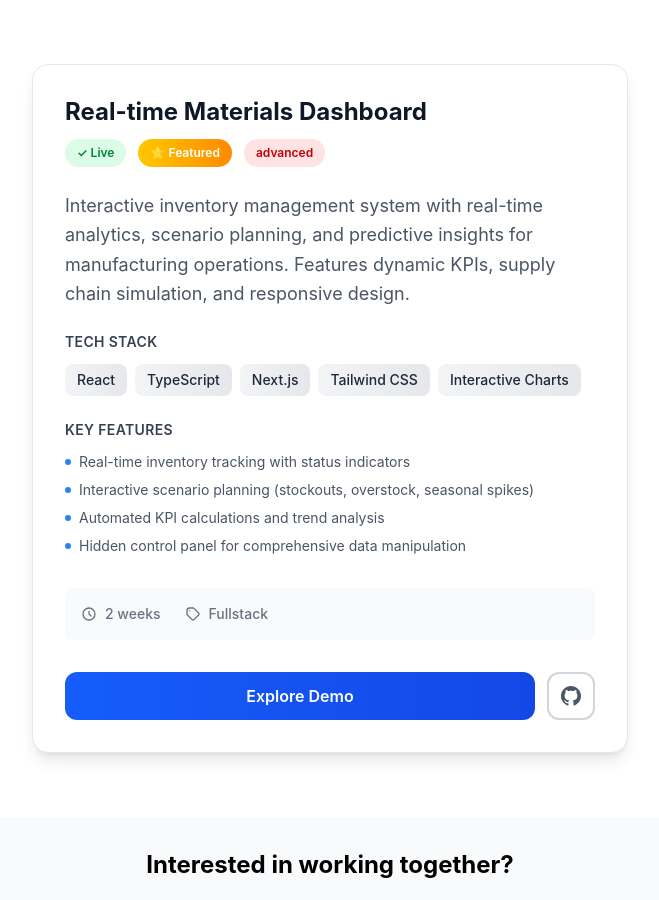
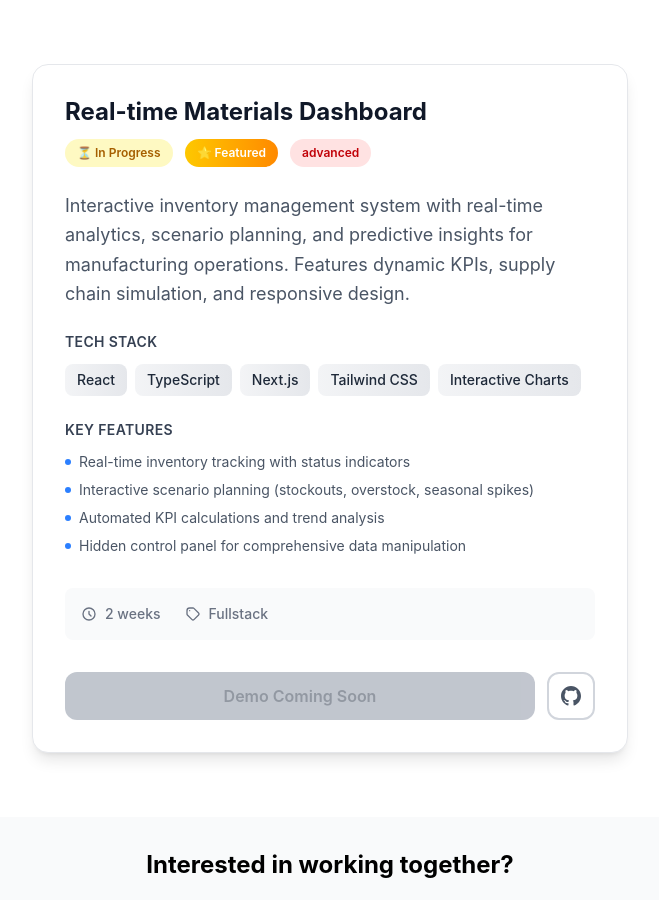
Before and after one commit to dillon-shearer/dillon-shearer-website, a Next.js app: page /demos in a window 1280 px wide. Shown: the part 240-1140 px from the top of the page, without its empty margins (310-969 px from the left). Built offline with nearby package versions, Linux system fonts and the light colour scheme.

Commit message:
add in progress status for demo card - hiding work in progress

```diff
--- a/app/components/demo-card.tsx
+++ b/app/components/demo-card.tsx
@@ -7,6 +7,8 @@ interface DemoCardProps {
 }
 
 export default function DemoCard({ demo }: DemoCardProps) {
+  const isInProgress = demo.status !== 'live'
+
   return (
     <div className="group relative bg-white dark:bg-gray-800 rounded-2xl shadow-lg hover:shadow-2xl transition-all duration-300 border border-gray-200 dark:border-gray-700 hover:border-blue-300 dark:hover:border-blue-600 overflow-hidden">
       {/* Gradient overlay for visual appeal */}
@@ -98,12 +100,18 @@ export default function DemoCard({ demo }: DemoCardProps) {
 
         {/* Action Buttons */}
         <div className="flex flex-col sm:flex-row gap-3">
+          {isInProgress ? (
+            <div className="flex-1 bg-gray-400 dark:bg-gray-600 text-gray-600 dark:text-gray-400 text-center py-2.5 sm:py-3 px-4 sm:px-6 rounded-xl font-semibold text-sm sm:text-base cursor-not-allowed opacity-60">
+              Demo Coming Soon
+            </div>
+          ) : (
             <Link
               href={`/demos/${demo.slug}`}
               className="flex-1 bg-gradient-to-r from-blue-600 to-blue-700 hover:from-blue-700 hover:to-blue-800 text-white text-center py-2.5 sm:py-3 px-4 sm:px-6 rounded-xl font-semibold transition-all duration-200 transform hover:scale-105 hover:shadow-lg text-sm sm:text-base"
             >
               Explore Demo
             </Link>
+          )}
 
           <div className="flex gap-2 justify-center sm:justify-start">
             {demo.githubUrl && (
--- a/lib/demos.ts
+++ b/lib/demos.ts
@@ -11,7 +11,7 @@ const demos: Demo[] = [
     category: 'fullstack',
     complexity: 'advanced',
     buildTime: '2 weeks',
-    status: 'live',
+    status: 'in-progress',
     featured: true,
     githubUrl: 'https://github.com/dillon-shearer',
     liveUrl: undefined, // Will be the demo page itself
```
Lines whose indentation alone changed are shown as unchanged.
